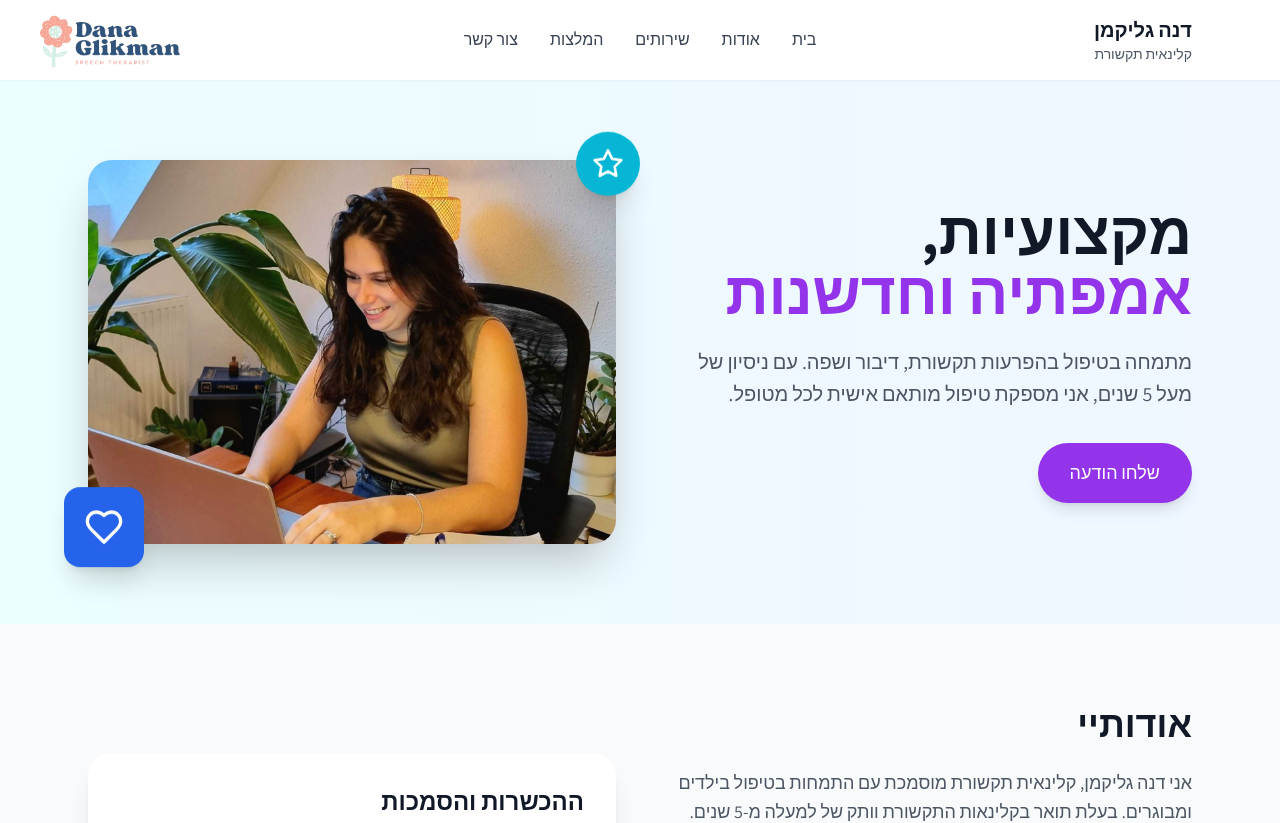
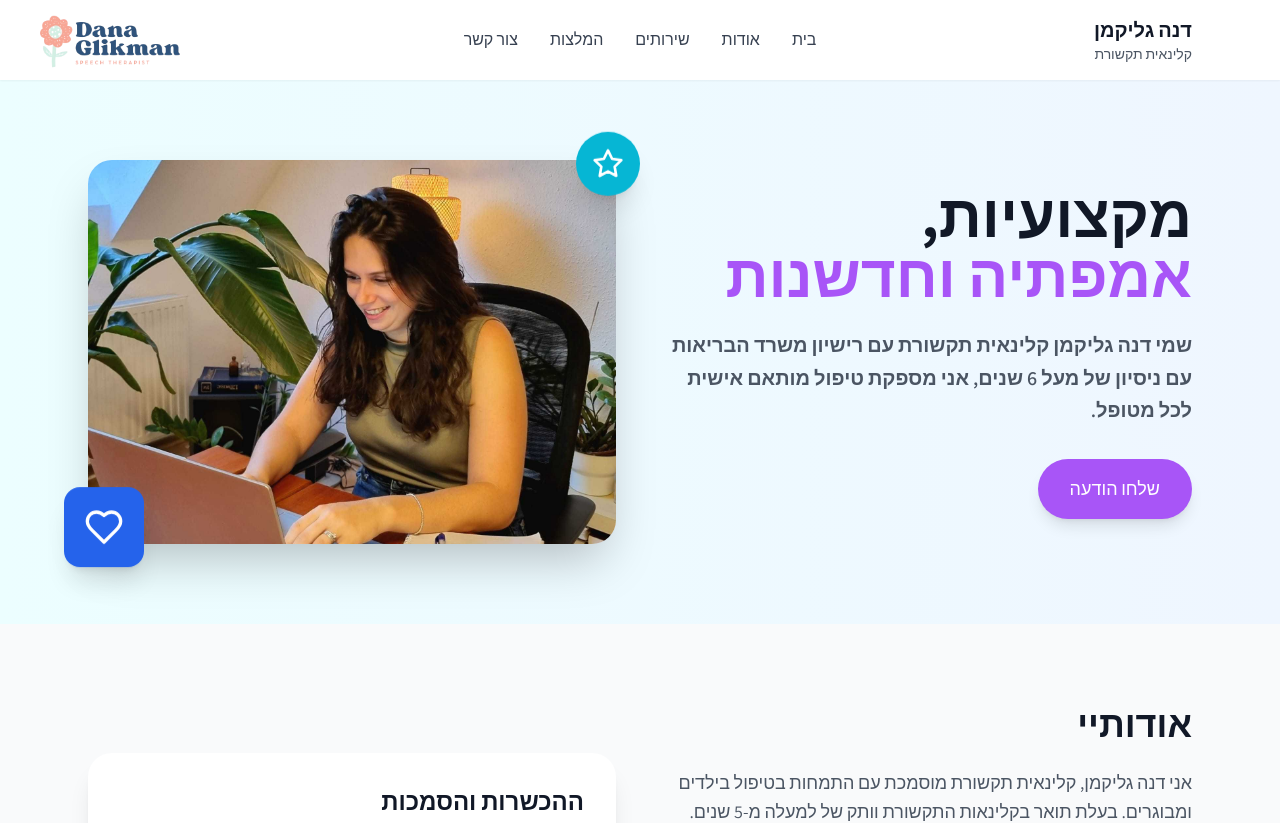
Before and after one commit to omerglik/dana-website, a React (Vite) app: page / in a window 1280 px wide. Shown: the top 823 px of the page. Built offline with nearby package versions, Linux system fonts and the light colour scheme.

Commit message:
Update hero section: change text content, add emphasis, and use lighter therapeutic purple color

```diff
--- a/src/App.tsx
+++ b/src/App.tsx
@@ -208,13 +208,13 @@ function App() {
             <div className="order-2 md:order-1">
               <h2 id="hero-heading" className="text-5xl md:text-6xl font-bold text-gray-900 leading-tight mb-6">
                 מקצועיות,
-                <span className="text-purple-600 block">אמפתיה וחדשנות</span>
+                <span className="text-purple-500 block">אמפתיה וחדשנות</span>
               </h2>
-              <p className="text-xl text-gray-600 mb-8 leading-relaxed">
-                מתמחה בטיפול בהפרעות תקשורת, דיבור ושפה. עם ניסיון של מעל 5 שנים, אני מספקת טיפול מותאם אישית לכל מטופל.
+              <p className="text-xl text-gray-600 mb-8 leading-relaxed font-semibold">
+                שמי דנה גליקמן קלינאית תקשורת עם רישיון משרד הבריאות עם ניסיון של מעל 6 שנים, אני מספקת טיפול מותאם אישית לכל מטופל.
               </p>
               <div className="flex flex-col sm:flex-row gap-4">
-                <a href="#contact" className="bg-purple-600 text-white px-8 py-4 rounded-full hover:bg-purple-700 transition-all duration-300 font-medium text-lg shadow-lg hover:shadow-xl transform hover:-translate-y-1 hover-lift inline-block text-center">
+                <a href="#contact" className="bg-purple-500 text-white px-8 py-4 rounded-full hover:bg-purple-600 transition-all duration-300 font-medium text-lg shadow-lg hover:shadow-xl transform hover:-translate-y-1 hover-lift inline-block text-center">
                   שלחו הודעה
                 </a>
               </div>
```
